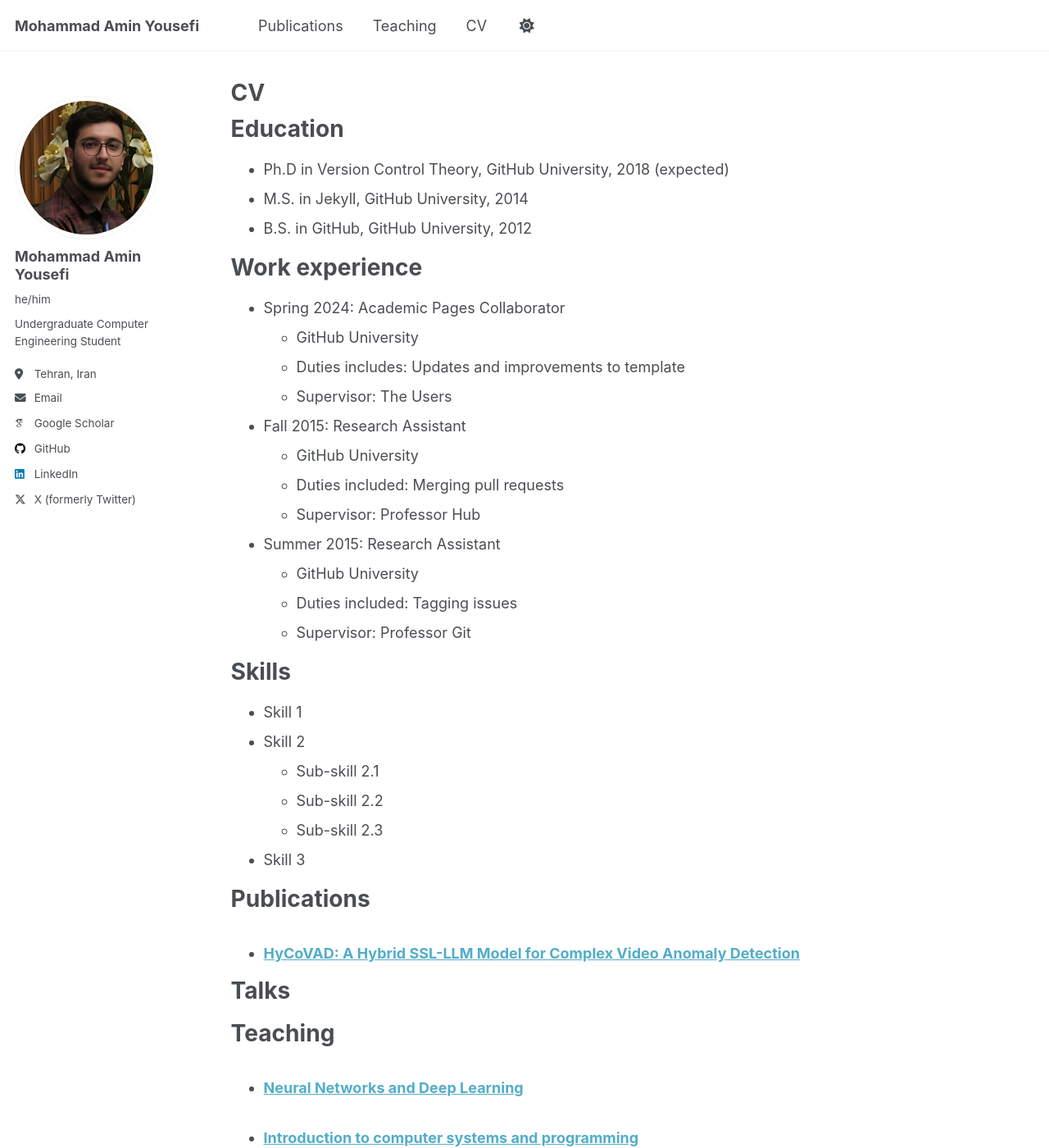
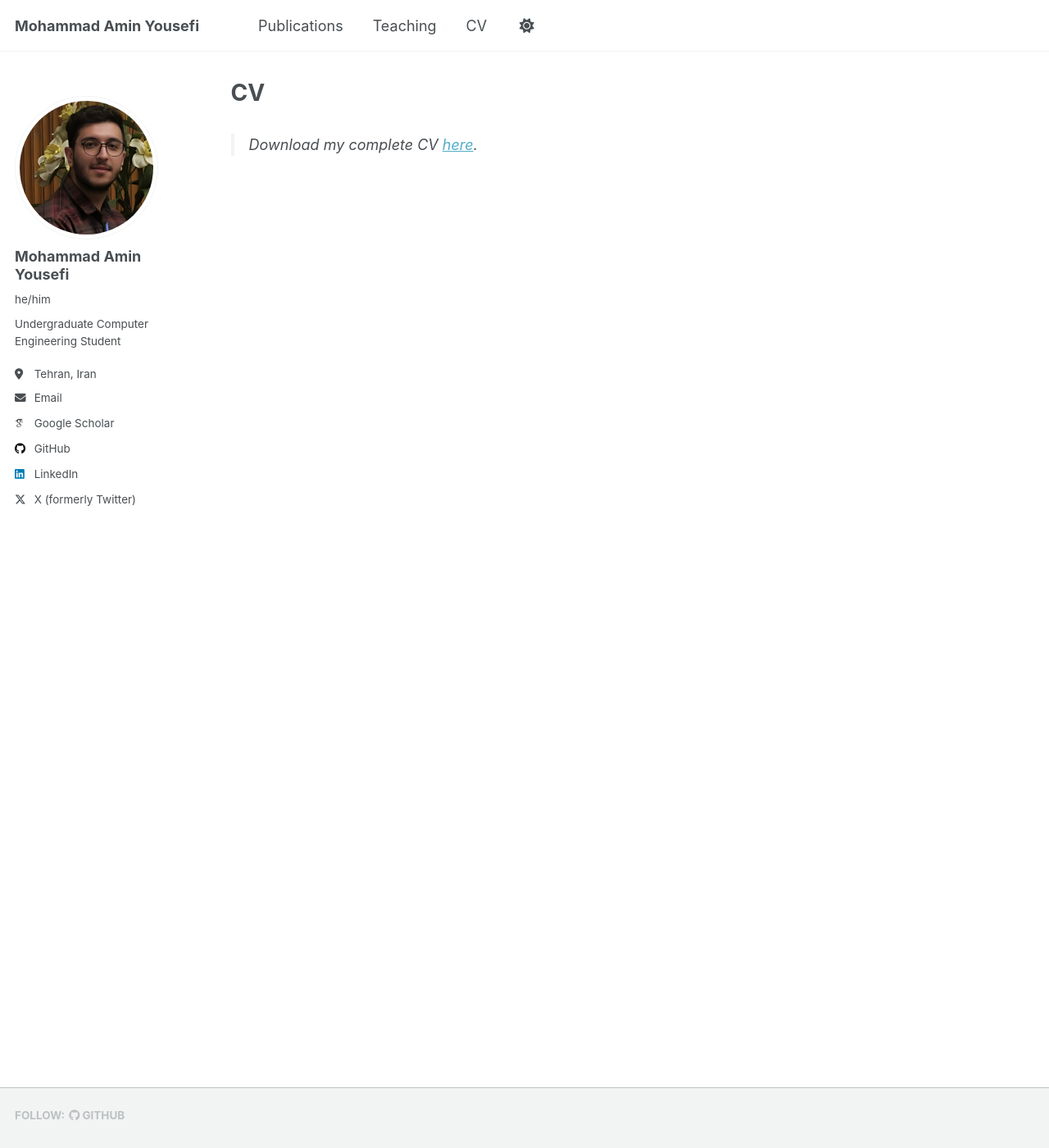
Before and after one commit to MAmin-y/MAmin-y.github.io, a Jekyll site: the page built from _pages/cv.md, in a window 1280 px wide and 1400 px high. Shown: the whole window at 82% size. Built offline with Jekyll 4.4.1, drawn with Linux system fonts in a browser that asks for light colours; some web fonts are replaced; a script that is not in the unit is left out; some of the changed text lies outside the part shown.

Commit message:
CV added

```diff
--- a/_pages/cv.md
+++ b/_pages/cv.md
@@ -9,56 +9,4 @@ redirect_from:
 
 {% include base_path %}
 
-Education
-======
-* Ph.D in Version Control Theory, GitHub University, 2018 (expected)
-* M.S. in Jekyll, GitHub University, 2014
-* B.S. in GitHub, GitHub University, 2012
-
-Work experience
-======
-* Spring 2024: Academic Pages Collaborator
-  * GitHub University
-  * Duties includes: Updates and improvements to template
-  * Supervisor: The Users
-
-* Fall 2015: Research Assistant
-  * GitHub University
-  * Duties included: Merging pull requests
-  * Supervisor: Professor Hub
-
-* Summer 2015: Research Assistant
-  * GitHub University
-  * Duties included: Tagging issues
-  * Supervisor: Professor Git
-
-Skills
-======
-* Skill 1
-* Skill 2
-  * Sub-skill 2.1
-  * Sub-skill 2.2
-  * Sub-skill 2.3
-* Skill 3
-
-Publications
-======
-  <ul>{% for post in site.publications reversed %}
-    {% include archive-single-cv.html %}
-  {% endfor %}</ul>
-
-Talks
-======
-  <ul>{% for post in site.talks reversed %}
-    {% include archive-single-talk-cv.html  %}
-  {% endfor %}</ul>
-
-Teaching
-======
-  <ul>{% for post in site.teaching reversed %}
-    {% include archive-single-cv.html %}
-  {% endfor %}</ul>
-
-Service and leadership
-======
-* Currently signed in to 43 different slack teams
+> Download my complete CV [here](/files/CV.pdf).
```
Also changed, not shown: 7 other files.
